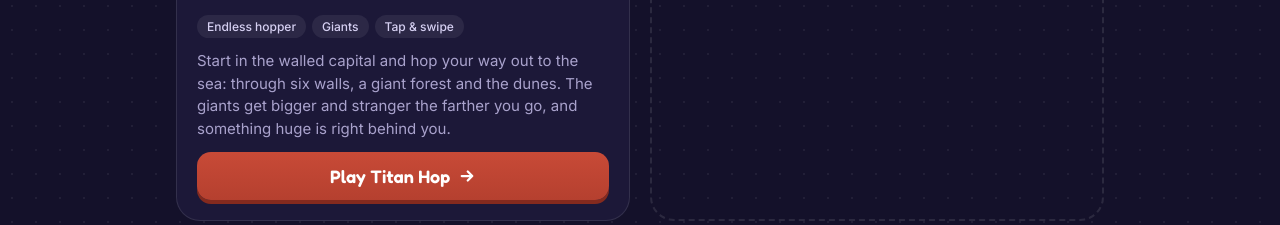
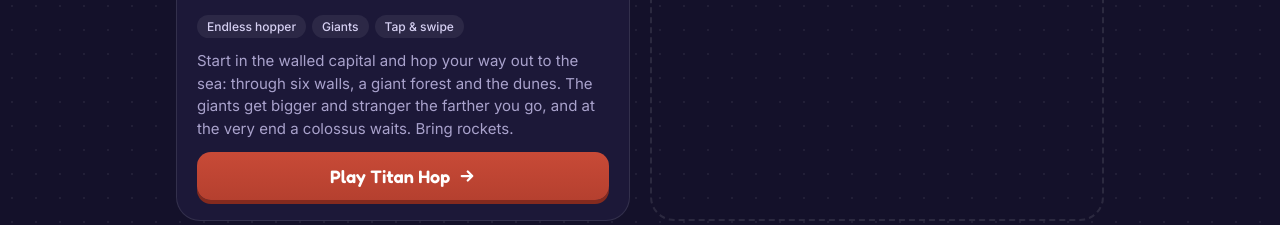
Before and after one commit to CSawyer54/CSawyer54.github.io, a plain HTML site: page index.html in a window 1280 px wide. Shown: the part 1014-1239 px from the top of the page. Drawn offline with nearby package versions, Linux system fonts and the light colour scheme.

Commit message:
Titan Hop card: mention the colossus at the end
Co-Authored-By: Claude Opus 5.5 <noreply@anthropic.com>

```diff
--- a/index.html
+++ b/index.html
@@ -258,7 +258,7 @@ footer a { color: var(--ink); }
       </div>
       <div class="info">
         <div class="tags"><span>Endless hopper</span><span>Giants</span><span>Tap &amp; swipe</span></div>
-        <p>Start in the walled capital and hop your way out to the sea: through six walls, a giant forest and the dunes. The giants get bigger and stranger the farther you go, and something huge is right behind you.</p>
+        <p>Start in the walled capital and hop your way out to the sea: through six walls, a giant forest and the dunes. The giants get bigger and stranger the farther you go, and at the very end a colossus waits. Bring rockets.</p>
         <span class="play">Play Titan Hop <svg viewBox="0 0 24 24" fill="none" stroke="currentColor" stroke-width="3" stroke-linecap="round" stroke-linejoin="round"><path d="M5 12h14M13 6l6 6-6 6"/></svg></span>
       </div>
     </a>
```
